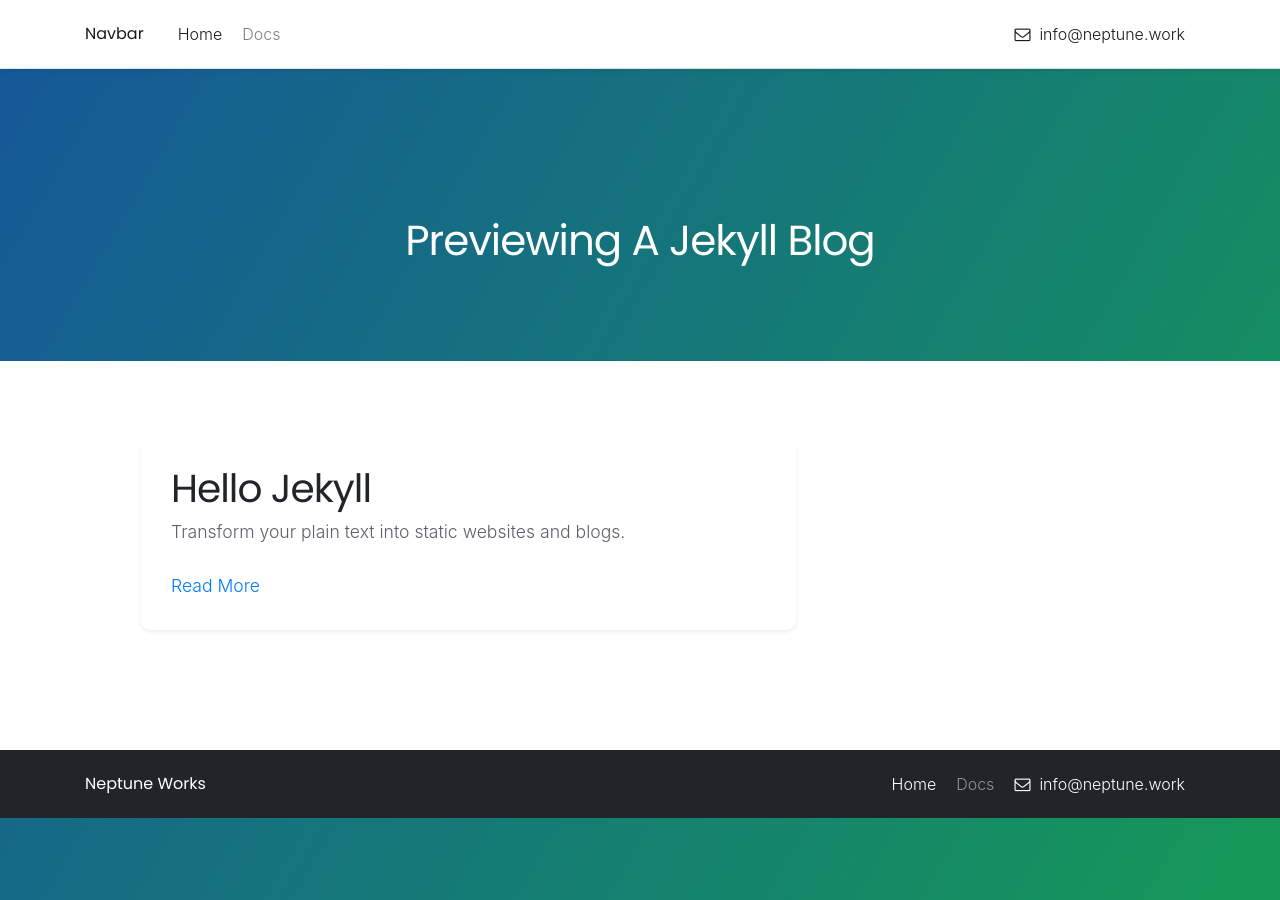
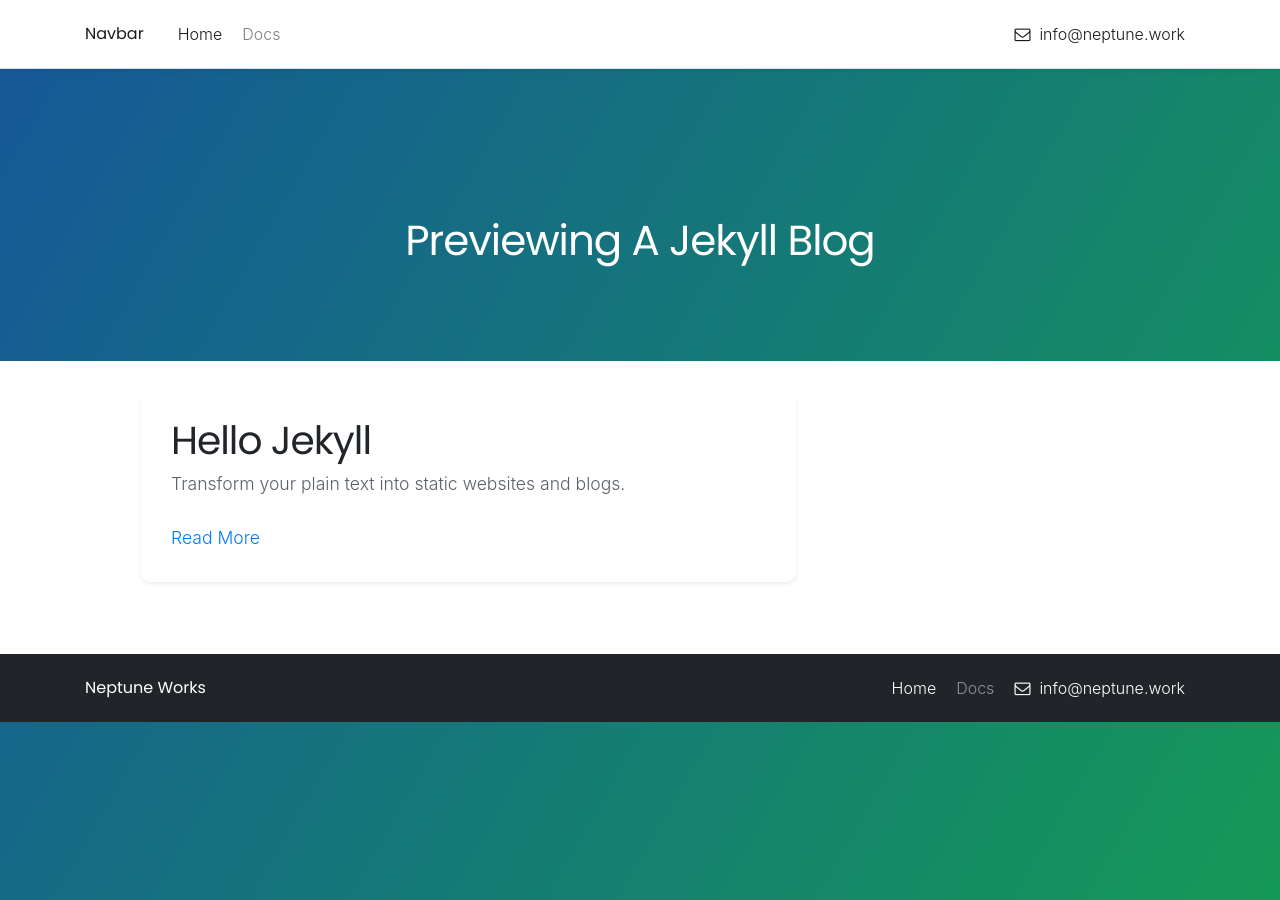
Before and after one commit to KevBuild4UR/_backup, a Jekyll site: the page built from blog/index.html, in a window 1280 px wide. Built offline with Jekyll 4.4.1, drawn with Linux system fonts in a browser that asks for light colours; nearby versions of some CDN libraries; the list of posts is cut into pages by our own code.

Commit message:
Update my.css

```diff
--- a/css/my.css
+++ b/css/my.css
@@ -1,4 +1,3 @@
-@media screen and (min-width: 64em){
 .blog-header {
     padding: 5rem 6rem;
 }
@@ -17,10 +16,9 @@
     background-position: center center;
     background-size: cover;
     }
-}
 
 .blog-content {
-    padding: 5rem 6rem;
+    padding: 2rem 6rem;
     font-size: 1.1rem;
     background-color: #fff;
 }
```
